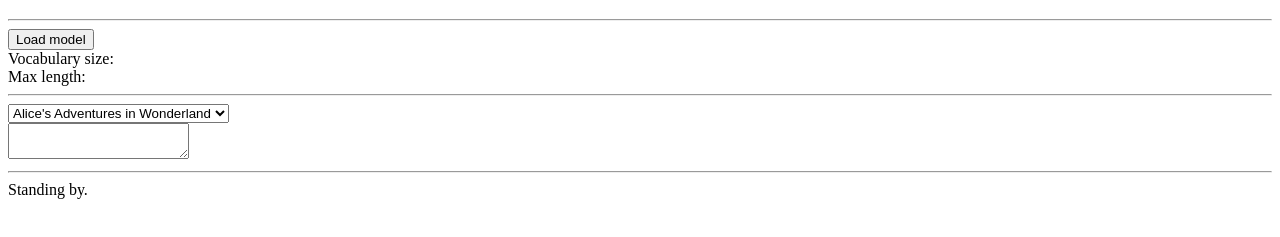
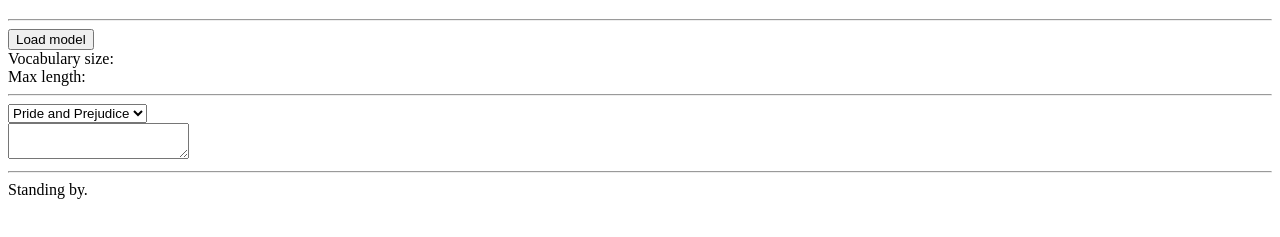
Before and after one commit to lengyueChen/lengyueChen.github.io, a plain HTML site: page hw4/index.html in a window 1280 px wide. Shown: the part 61-298 px from the top of the page. Drawn offline with Linux system fonts and the light colour scheme.

Commit message:
colab -> github

```diff
--- a/hw4/index.html
+++ b/hw4/index.html
@@ -29,9 +29,9 @@
   <hr>
   <div>
     <select id="example-select" class="form-control">
-      <option value="example1">Alice's Adventures in Wonderland</option>
+      <option value="example1">Pride and Prejudice</option>
       <option value="example2">Dracula</option>
-      <option value="example3">The Iliad</option>
+      <option value="example3">The Whale</option>
     </select>
   </div>
   <div>
```
